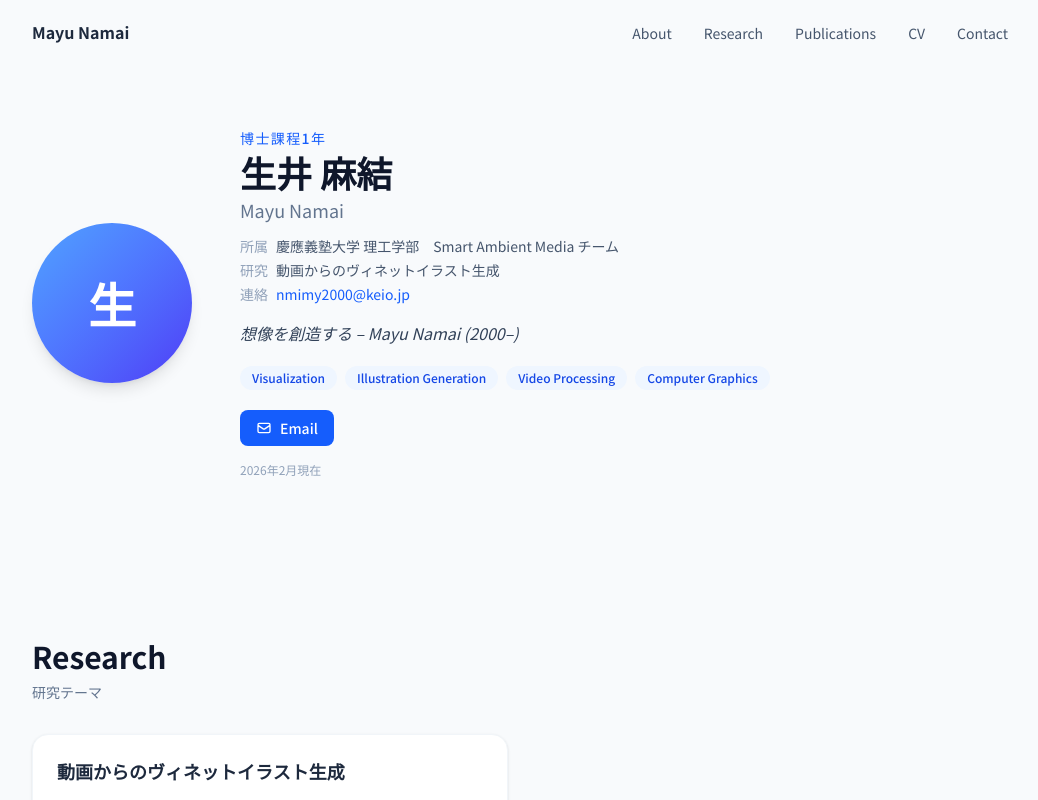
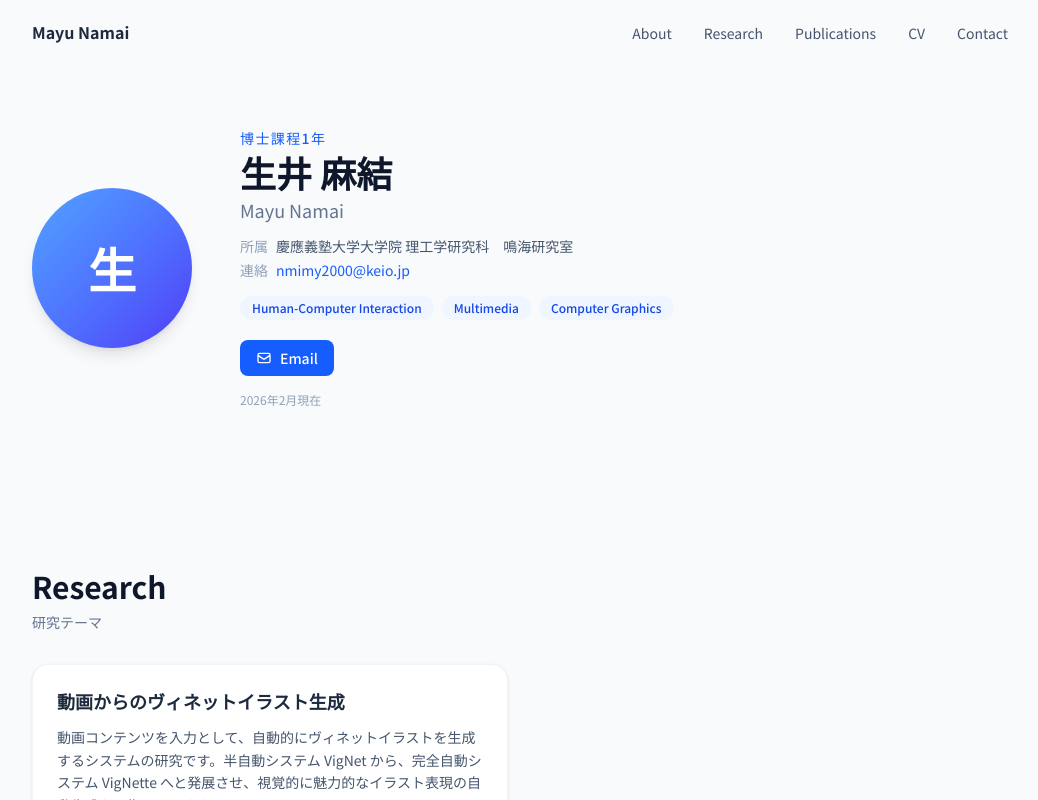
Before and after one commit to mayu-namai/mayu-page, a Next.js app: page / in a window 1280 px wide. Shown: the top 800 px of the page, without its empty margins (120-1158 px from the left). Built offline with nearby package versions, Linux system fonts and the light colour scheme.

Commit message:
Update profile: affiliation, remove bio and research theme, update keywords
Co-Authored-By: Claude Sonnet 4.6 <noreply@anthropic.com>

```diff
--- a/components/HeroSection.tsx
+++ b/components/HeroSection.tsx
@@ -23,15 +23,11 @@ export default function HeroSection() {
         </h1>
         <p className="text-lg text-slate-500 mb-3">{profile.nameEn}</p>
 
-        {/* 所属・研究テーマ */}
+        {/* 所属・連絡先 */}
         <dl className="text-sm text-slate-600 space-y-1 mb-4">
           <div className="flex gap-2">
             <dt className="text-slate-400 shrink-0">所属</dt>
             <dd>{profile.affiliation}　{profile.lab}</dd>
-          </div>
-          <div className="flex gap-2">
-            <dt className="text-slate-400 shrink-0">研究</dt>
-            <dd>{profile.researchTheme}</dd>
           </div>
           <div className="flex gap-2">
             <dt className="text-slate-400 shrink-0">連絡</dt>
@@ -42,11 +38,6 @@ export default function HeroSection() {
             </dd>
           </div>
         </dl>
-
-        {/* Bio */}
-        <p className="text-slate-700 leading-relaxed mb-5 max-w-xl italic">
-          {profile.bio}
-        </p>
 
         {/* キーワード */}
         <div className="flex flex-wrap gap-2 mb-5">
--- a/lib/data.ts
+++ b/lib/data.ts
@@ -6,16 +6,14 @@ export const profile = {
   name: "生井 麻結",
   nameEn: "Mayu Namai",
   position: "博士課程1年",
-  affiliation: "慶應義塾大学 理工学部",
-  lab: "Smart Ambient Media チーム",
+  affiliation: "慶應義塾大学大学院 理工学研究科",
+  lab: "鳴海研究室",
   email: "nmimy2000@keio.jp",
   googleScholar: "",
   researchGate: "",
   github: "",
   twitter: "",
-  bio: "想像を創造する – Mayu Namai (2000–)",
-  researchTheme: "動画からのヴィネットイラスト生成",
-  interests: ["Visualization", "Illustration Generation", "Video Processing", "Computer Graphics"],
+  interests: ["Human-Computer Interaction", "Multimedia", "Computer Graphics"],
   updatedAt: "2026年2月",
 };
 
```
